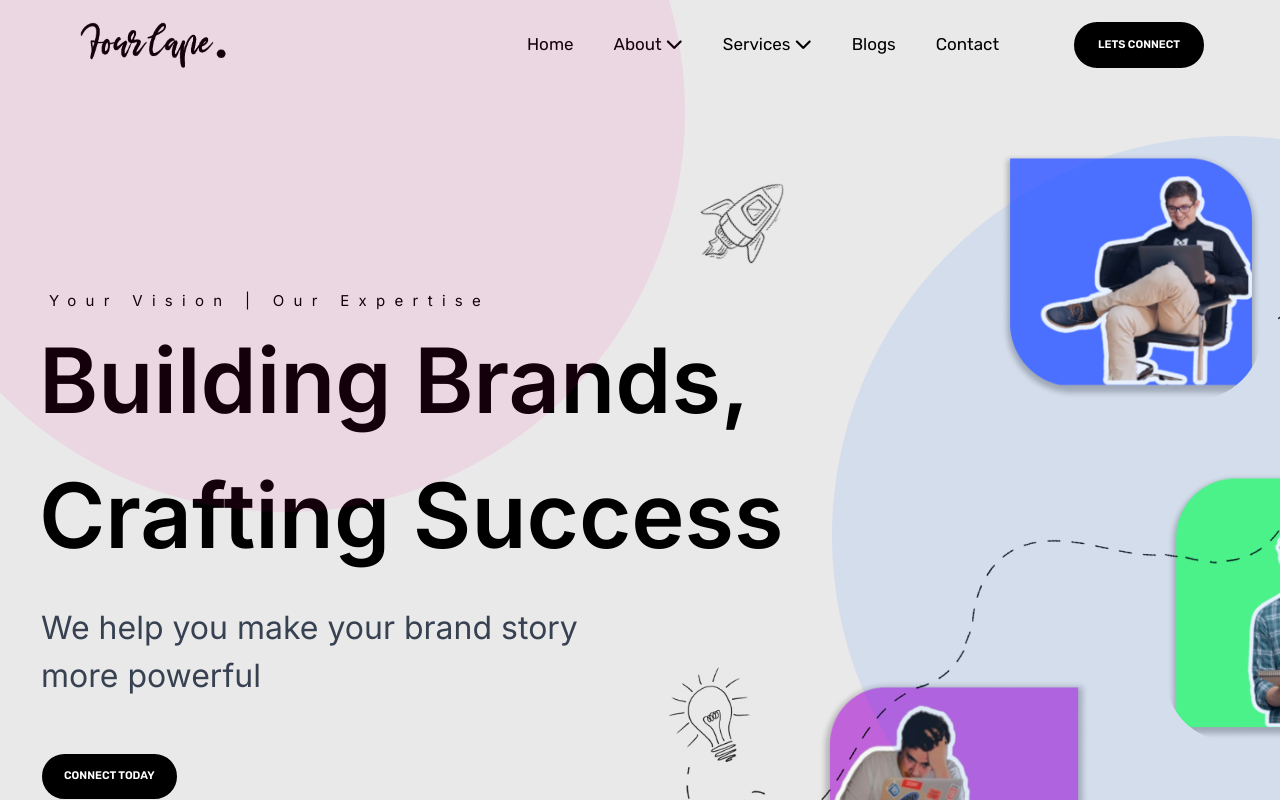
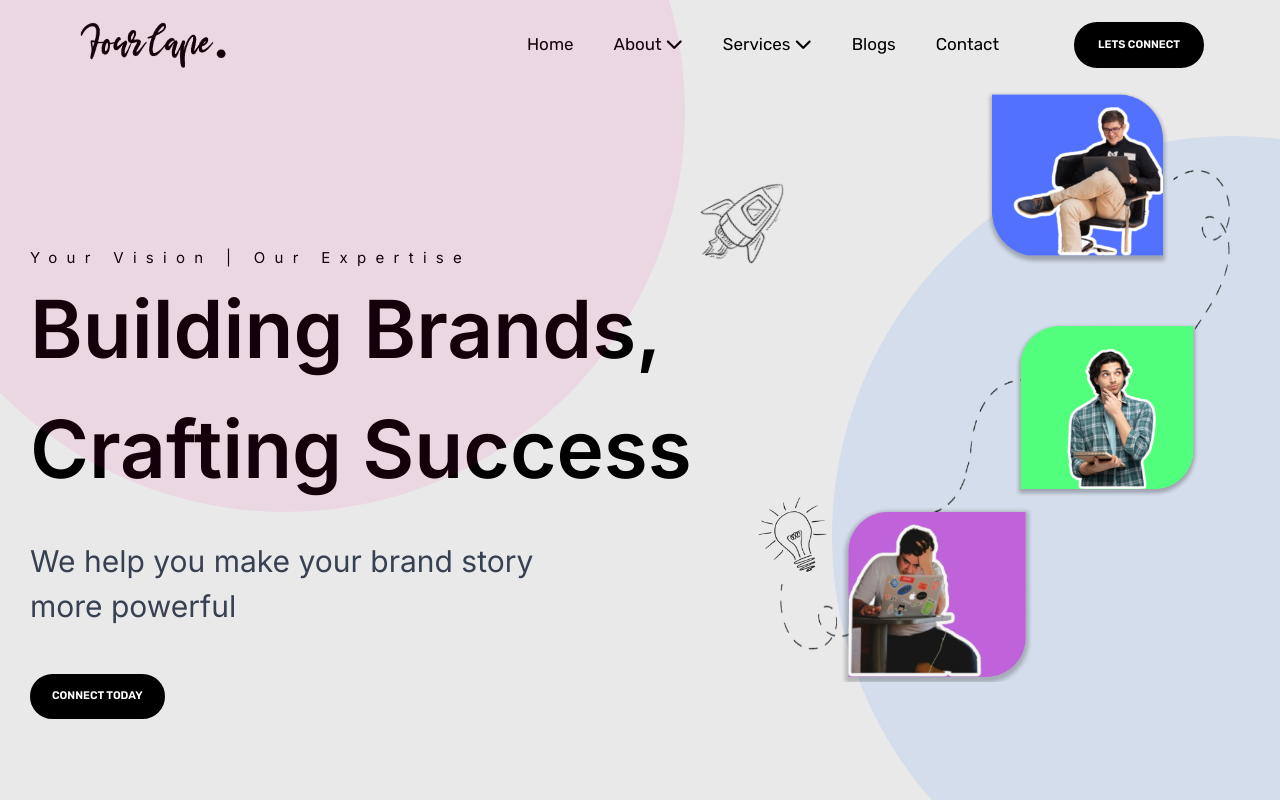
Before and after one commit to Four-Cape-Org/Four-Cape-Web-Frontend, a React (Vite) app: page / in a window 1280 px wide. Shown: the top 800 px of the page. Built offline with nearby package versions, Linux system fonts and the light colour scheme.

Commit message:
Updated Hero from Home.jsx

```diff
--- a/src/Components/Home/HomeHero.jsx
+++ b/src/Components/Home/HomeHero.jsx
@@ -1,4 +1,5 @@
 import React from 'react'
+import {Link} from 'react-router-dom'
 
 // Image imports
 import Rocket from '../../assets/img/home/rocket.svg'
@@ -11,40 +12,31 @@ import DashedLine from '../../assets/img/home/dashedLine.png'
 
 const HomeHero = () => {
   return (
-    <div className='hero h-screen'>
+    <div className='flex items-center hero h-screen'>
 
-        <div className='left left-[41px]'>
-          <p className='w-[560px] h-[42px] top-[280px] left-[49px] font-inter font-normal text-[15px] leading-[18.15px] tracking-62 content-center bg-transparent absolute'>Your Vision | Our Expertise</p>
-          <main className='w-[769px] h-[236px] top-[313px] left-[39px] font-inter font-semibold text-[90px] bg-transparent absolute'>Building Brands, Crafting Success</main>
-          <p className='w-[544px] h-[78px] top-[604px] left-[41px] font-inter font-normal text-[32px] tracking-normal text-gray-700 text-opacity-100 bg-transparent absolute'>We help you make your brand story more powerful</p>
-
-          <button className='px-[20px] py-[12px] left-[42px] top-[754px] rounded-[50px] border-[2px] border-[black] text-[white] bg-[black] font-semibold text-[11px] hover:bg-[transparent] hover:text-[black] hover:shadow-lg font-rubik hover:shadow-gray-500/40 transition-all duration-500 absolute'>CONNECT TODAY</button>
+        <div className='flex flex-col justify-center items-start p-[30px]'>
+          <p className=' top-[280px] left-[49px] font-inter text-[15px] tracking-62'>Your Vision | Our Expertise</p>
+          <h1 className='w-[9em] top-[313px] left-[39px] font-inter font-semibold text-[80px]'>Building Brands, Crafting Success</h1>
+          <p className='w-[17em] top-[604px] left-[41px] my-[30px] font-inter text-[30px] text-gray-700 text-opacity-100'>We help you make your brand story more powerful</p>
+          <Link className='inline-block my-[15px] px-[20px] py-[12px] left-[42px] top-[754px] rounded-[50px] border-[2px] border-[black] text-[white] bg-[black] font-semibold text-[11px] hover:bg-[transparent] hover:text-[black] hover:shadow-lg font-rubik hover:shadow-gray-500/40 transition-all duration-500'>CONNECT TODAY</Link>
         </div>
 
-        <div className='right'>
-          <div className='rocket'>
+        <div className='rocket'>
             <img src={Rocket} alt="Rocket" className='w-[192.11px] h-[184.68px] top-[135px] absolute left-[650px] bg-transparent'/>
-          </div>
+        </div>
 
-          <div className='success'>
-            <img src={Success} alt="Success" className='w-[262px] h-[248px] top-[152px] left-[1000px] rounded-tl-[0px] rounded-tr-[68px] rounded-bl-[70px] rounded-br-[68px] absolute bg-opacity-25 hover:bg-violet-500 shadow-md shadow-transparent bg-transparent' />
-          </div>
+        <div className='relative w-[60%] h-screen'>
 
-          <div className='thinking'>
-            <img src={Thinking} alt="Thinking" className='w-[285px] h-[269px] top-[472px] left-[1166px] rounded-tl-[64px] rounded-tr-[0px] rounded-bl-[64px] rounded-br-[0px] absolute shadow-md shadow-transparent bg-transparent' />
-          </div>
+            <img src={Success} alt="Success" className='absolute h-[22%] z-[4] top-[0%] right-[22%] bg-opacity-25 shadow-md shadow-transparent' />
 
-          <div className='struggle z-20'>
-            <img src={Struggle} alt="Struggle" className='w-[272px] h-[253px] top-[679px] left-[818px] rounded-tl-[61px] rounded-tr-[0px] rounded-bl-[60px] rounded-br-[0px] absolute shadow-md shadow-transparent bg-transparent' />
-          </div>
+            <img src={Thinking} alt="Thinking" className='absolute h-[22%] z-[4] top-[29%] right-[16%] shadow-md shadow-transparent' />
 
-          <div className='bulb '>
-            <img src={Bulb} alt="Bulb" className='w-[109px] h-[121px] top-[658.55px] left-[659px] absolute bg-transparent' />
-          </div>
+            <img src={Struggle} alt="Struggle" className='absolute h-[22%] z-[4] top-[52%] left-[12%] shadow-md shadow-transparent' />
 
-          <div className='dashedLine z-0'>
-            <img src={DashedLine} alt="Dashed Line" className='top-[308px] left-[686px]  text-gray-700 absolute bg-transparent' />
-          </div>
+            <img src={Bulb} alt="Bulb" className='absolute h-[12%] z-[3] top-[50%] left-[-6%]' />
+
+            <img src={DashedLine} alt="Dashed Line" className='absolute top-[40%] left-[0%] translate-y-[-50%] z-[3] w-[90%] h-[60%] text-gray-700' />
+
         </div>
 
 
```
